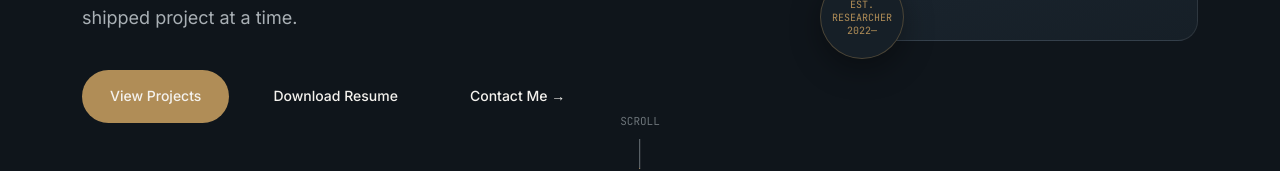
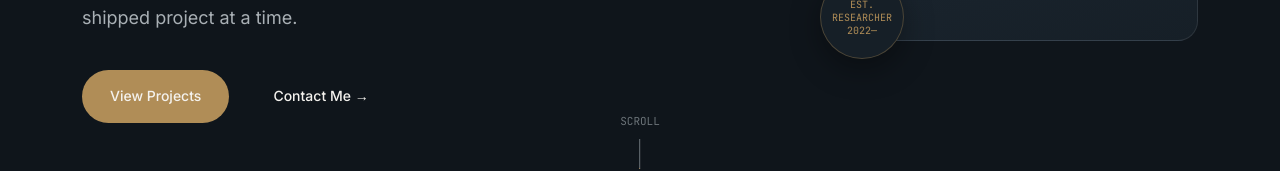
Before and after one commit to PrathameshGadewar/portfolio, a Next.js app: page / in a window 1280 px wide. Shown: the part 640-811 px from the top of the page. Built offline with nearby package versions, Linux system fonts and the light colour scheme; no server answers; the database is empty.

Commit message:
Render resume button only if resumeLink is defined in profile

```diff
--- a/src/app/(public)/page.tsx
+++ b/src/app/(public)/page.tsx
@@ -451,7 +451,9 @@ export default function HomePage() {
               <p className="hero-tagline">{profile?.bio || "Computer Science Engineering student building at the intersection of applied AI, data-driven products, and research — one experiment, one publication, one shipped project at a time."}</p>
               <div className="cta-row">
                 <a href="#projects" onClick={(e) => navScrollTo(e, "projects")} className="btn btn-primary">View Projects</a>
-                <button onClick={() => setIsResumeOpen(true)} className="btn btn-outline" id="resume-btn">Download Resume</button>
+                {profile?.resumeLink && (
+                  <button onClick={() => setIsResumeOpen(true)} className="btn btn-outline" id="resume-btn">Download Resume</button>
+                )}
                 <a href="#contact" onClick={(e) => navScrollTo(e, "contact")} className="btn btn-ghost">Contact Me →</a>
               </div>
             </div>
```
